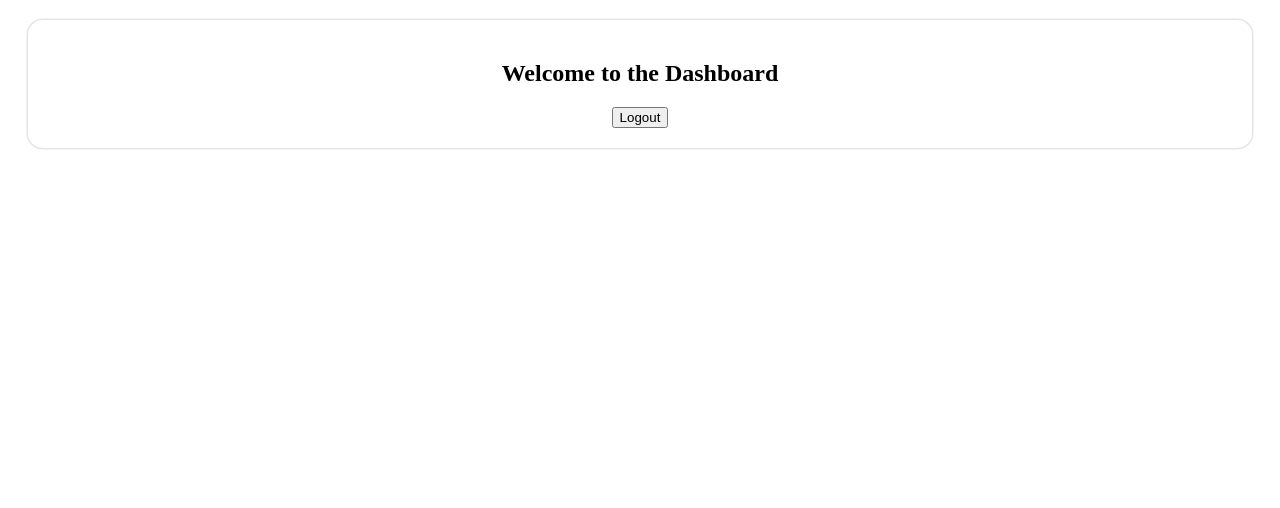
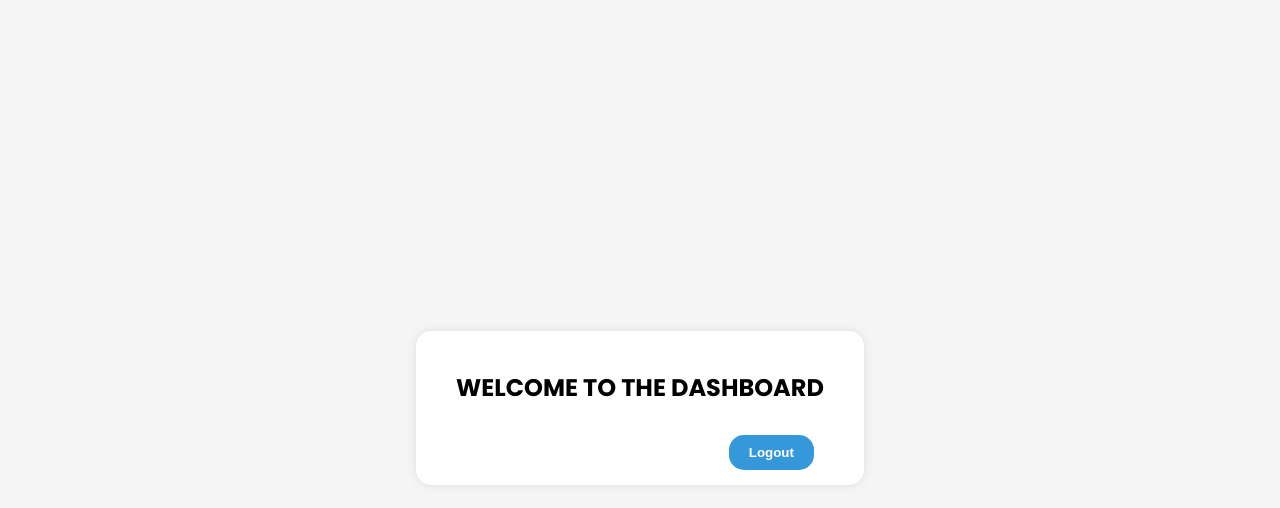
Before and after one commit to tyzima/netlify-auth-project, a plain HTML site: page public/dashboard.html in a window 1280 px wide. Drawn offline with Linux system fonts and the light colour scheme.

Commit message:
Update styles.css

```diff
--- a/public/styles.css
+++ b/public/styles.css
@@ -1,8 +1,50 @@
-/* Add desired styles. For now, this is an example with your mentioned design */
+/* Poppins Font */
+body {
+    font-family: 'Poppins', sans-serif;
+    background-color: #f5f5f5;
+    display: flex;
+    justify-content: center;
+    align-items: center;
+    height: 100vh;
+}
+
+/* Card styling */
 .card {
+    background-color: #ffffff;
+    padding: 20px 40px;
     border-radius: 15px;
-    box-shadow: 0 0 0 0.1rem rgba(0, 0, 0, 0.1);
-    padding: 20px;
-    margin: 20px;
+    box-shadow: 0 0 10px rgba(0, 0, 0, 0.1);
     text-align: center;
 }
+
+h2 {
+    font-weight: 700;
+    text-transform: uppercase;
+    margin-bottom: 20px;
+}
+
+button {
+    background-color: #3498db;
+    color: #ffffff;
+    padding: 10px 20px;
+    border: none;
+    border-radius: 15px;
+    font-weight: bold;
+    cursor: pointer;
+    transition: background-color 0.2s ease;
+}
+
+button:hover {
+    background-color: #5dade2;
+}
+
+.logout-container {
+    position: relative;
+    padding: 20px;
+}
+
+.logout-btn {
+    position: absolute;
+    top: 10px;
+    right: 10px;
+}
```
